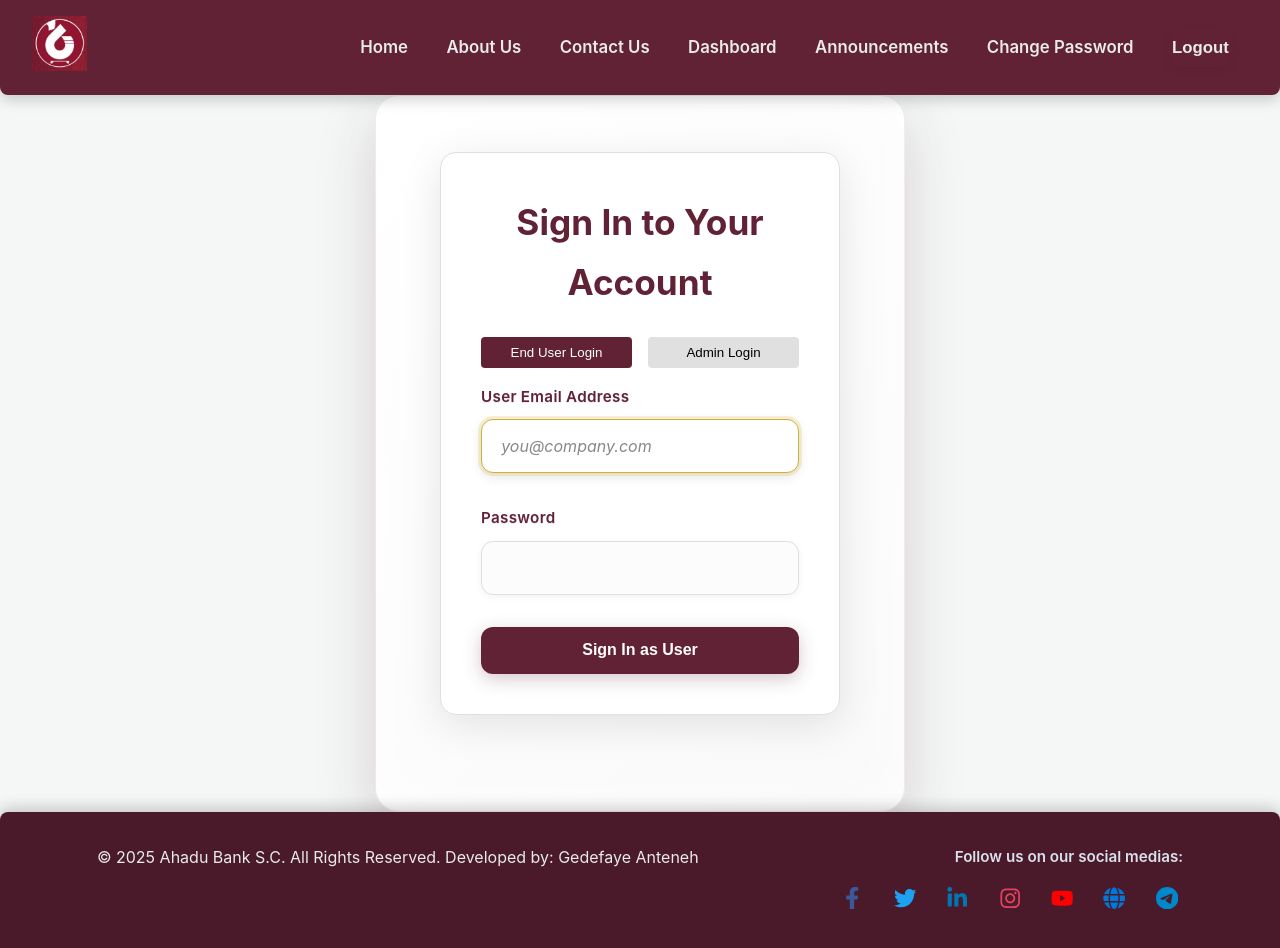
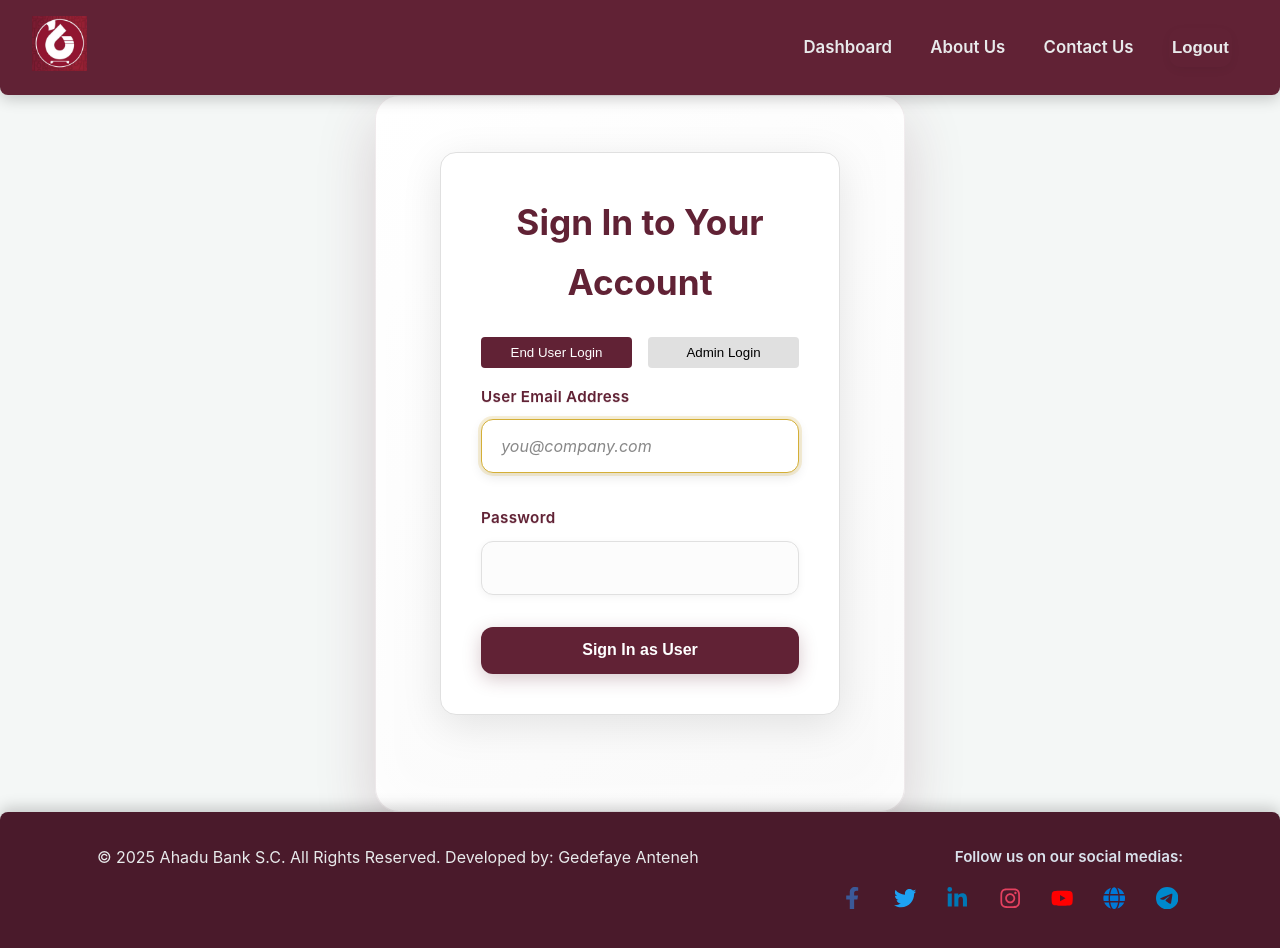
Before and after one commit to Gedefaye01/ahadu-payroll-mgnt-system, a React (Create React App) app in the folder frontend-react/: page /signin in a window 1280 px wide. Shown: the top 948 px of the page. Built offline with nearby package versions, Linux system fonts and the light colour scheme; sample sign-in values are in the browser's storage.

Commit message:
Fix: Home pages for Admin and also Employee

```diff
--- a/frontend-react/src/components/Header.js
+++ b/frontend-react/src/components/Header.js
@@ -6,7 +6,7 @@ import { toast } from 'react-toastify';
  * Header Component
  * Displays the application's header with navigation links.
  * Dynamically adjusts links based on user authentication status and role (Admin/User).
- * Removes dropdown menus and provides direct links to relevant pages when logged in.
+ * Streamlines navigation for logged-in users by removing redundant links.
  */
 function Header() {
   const navigate = useNavigate();
@@ -64,17 +64,13 @@ function Header() {
       </div>
       <div className="header-nav">
         <nav>
-          {/* Links always visible, but conditionally styled/ordered */}
-          <Link to="/">Home</Link> {/* Home link is always there */}
-          <Link to="/about">About Us</Link>
-          <Link to="/contact">Contact Us</Link>
-
           {isAuthenticated ? (
             <>
               {/* Links for authenticated users */}
-              <Link to={dashboardPath}>Dashboard</Link>
-              <Link to="/company-announcements">Announcements</Link>
-              <Link to="/change-password">Change Password</Link>
+              <Link to={dashboardPath}>Dashboard</Link> {/* This is the primary "home" for logged-in users */}
+              <Link to="/about">About Us</Link> {/* Keep About Us for logged-in users */}
+              <Link to="/contact">Contact Us</Link> {/* Keep Contact Us for logged-in users */}
+              {/* Removed Announcements and Change Password as they are on dashboard */}
               {/* Logout button */}
               <button onClick={handleLogout} className="btn btn-secondary ml-4">
                 Logout
@@ -82,7 +78,10 @@ function Header() {
             </>
           ) : (
             <>
-              {/* Links for unauthenticated users (Sign In/Sign Up) */}
+              {/* Links for unauthenticated users */}
+              <Link to="/">Home</Link> {/* Public Home link */}
+              <Link to="/about">About Us</Link>
+              <Link to="/contact">Contact Us</Link>
               <Link to="/signin" className="btn btn-primary">Sign In</Link>
               <Link to="/signup" className="btn btn-secondary">Sign Up</Link>
             </>
--- a/frontend-react/src/pages/AdminDashboard.js
+++ b/frontend-react/src/pages/AdminDashboard.js
@@ -84,7 +84,7 @@ function AdminDashboard() {
         />
         <LayoutDashboard className="admin-welcome-icon" />
         <h2 className="admin-welcome-title">Welcome, {adminUsername}!</h2>
-        <p className="admin-welcome-text">Your central hub for managing Ahadu Payroll System.</p>
+        <p className="admin-welcome-text">Your Are Resposible For Managing Ahadu Bank's HR System.</p>
       </div>
 
       {/* Activities Grid */}
```
